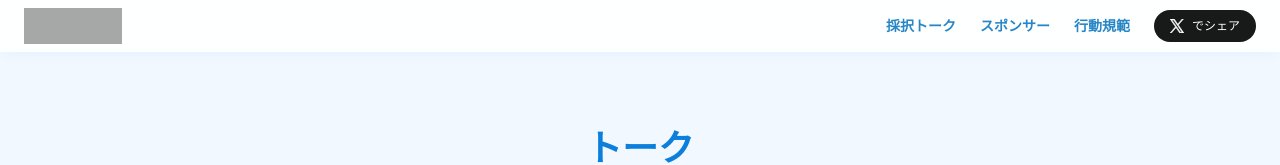
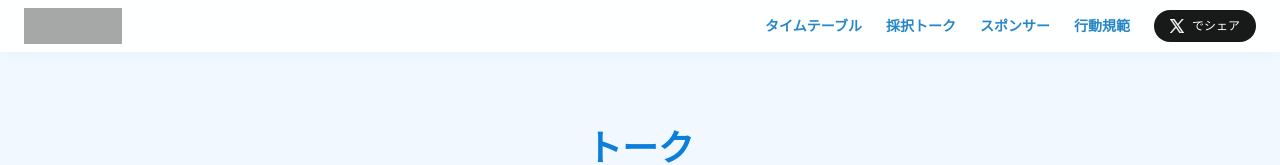
Before and after one commit to tskaigi/hokuriku-web-site, a Next.js app: page /timetable/1 in a window 1280 px wide. Shown: the top 165 px of the page. Built offline with nearby package versions, Linux system fonts and the light colour scheme; grey boxes are pictures that could not be loaded.

Commit message:
fix: ヘッダーリンクを追加し、OGP画像を非表示に変更

```diff
--- a/src/components/header.tsx
+++ b/src/components/header.tsx
@@ -20,10 +20,10 @@ const links: {
   href: string;
   label: string;
 }[] = [
-  // {
-  //   href: "/talks",
-  //   label: "タイムテーブル",
-  // },
+  {
+    href: "/timetable",
+    label: "タイムテーブル",
+  },
   {
     href: "/speakers",
     label: "採択トーク",
--- a/src/constants/timetableEventData.ts
+++ b/src/constants/timetableEventData.ts
@@ -150,7 +150,7 @@ export const talkList: Talk[] = [
       {
         name: "kinocoboy",
         username: "",
-        profileImagePath: "3_kinocoboy.jpg",
+        profileImagePath: "",
         biography: "",
         xUrl: "",
         githubUrl: "",
```
Also changed, not shown: public/ogp/speaker-ogp/03.png (renamed from public/ogp/speaker-ogp/3.png).
